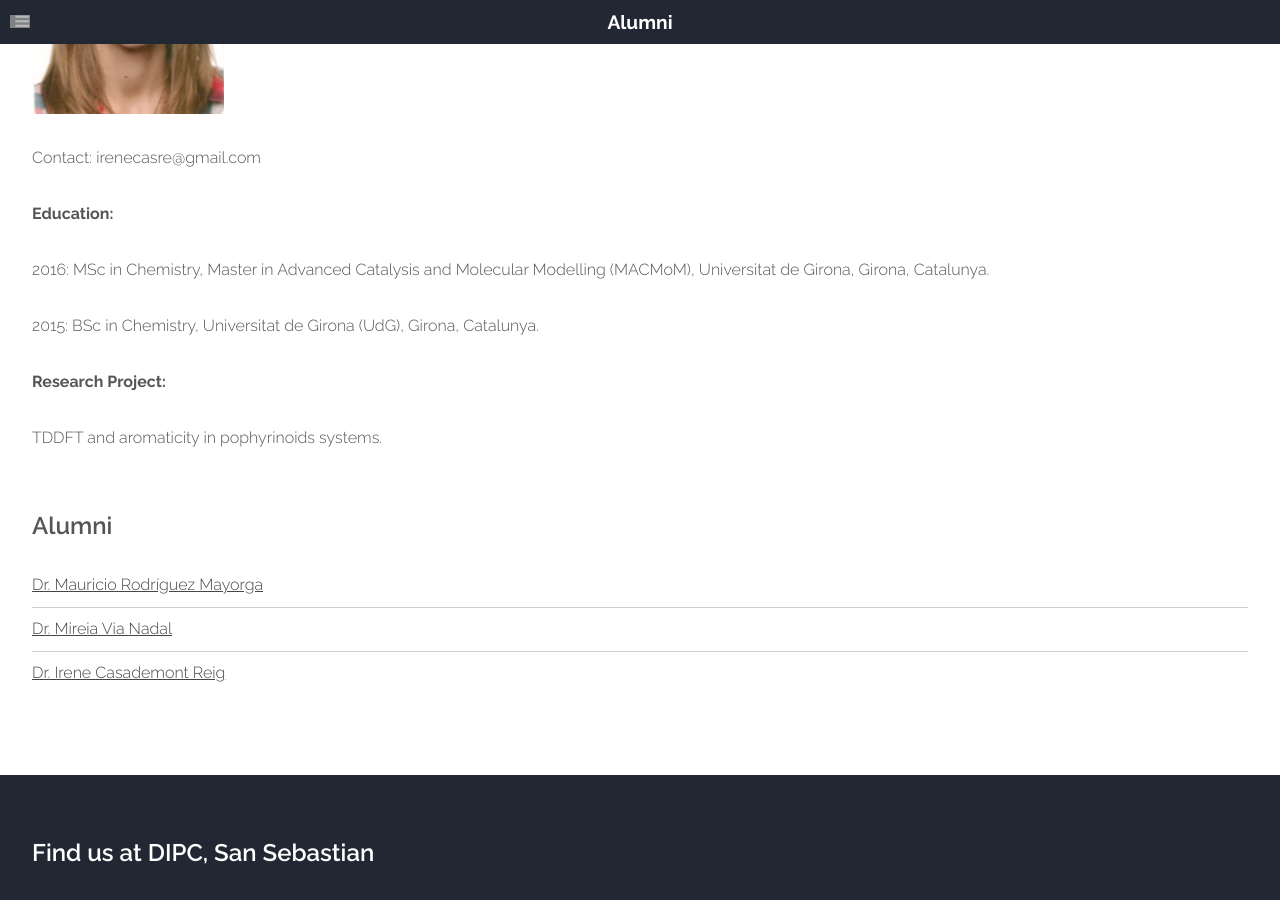
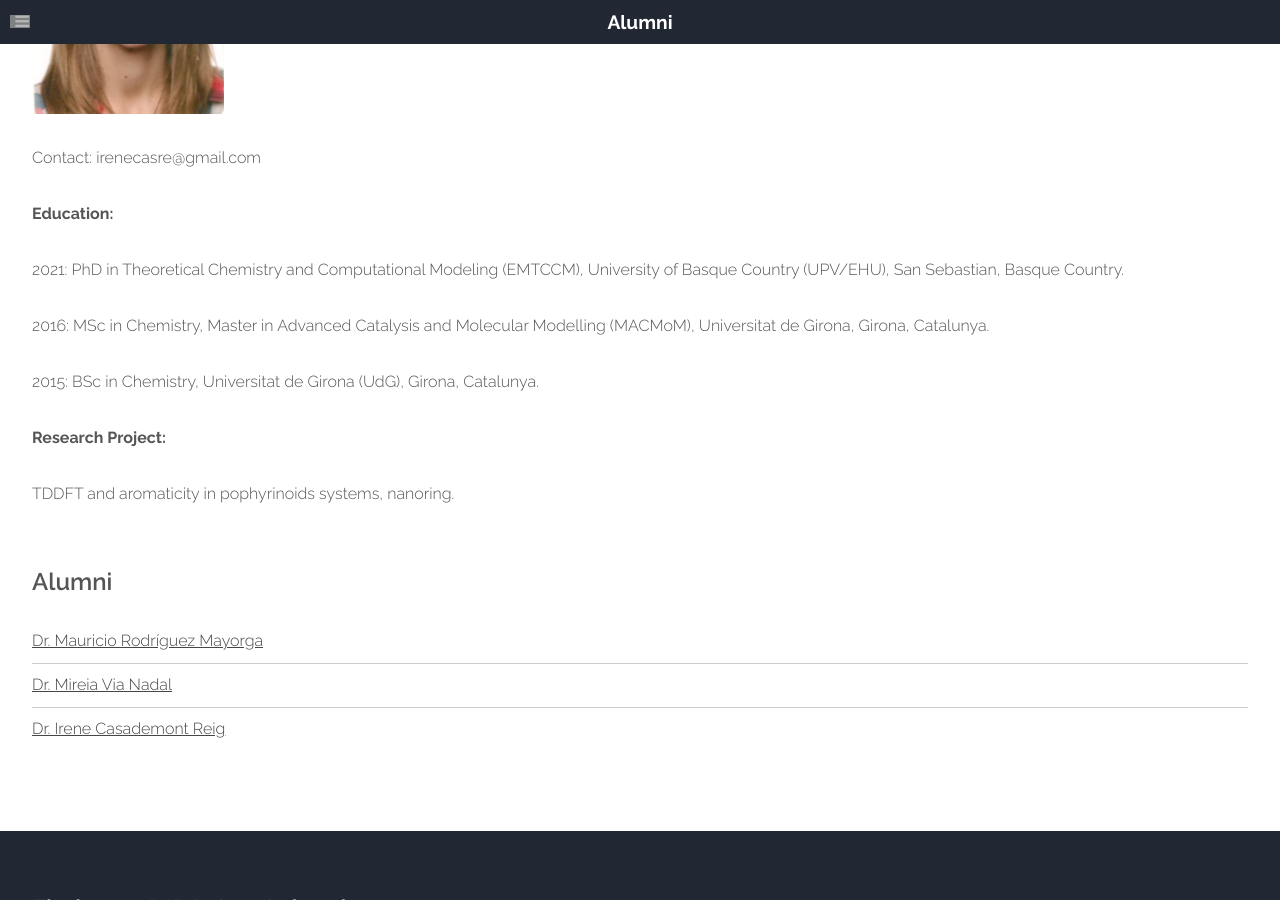
Before and after one commit to old-jekyll-templates/Horizons-Jekyll-Theme, a Jekyll site: the page built from members/irene_casademont_reig.html, in a window 1280 px wide and 900 px high, scrolled down 442 px. Built offline with Jekyll 4.4.1, drawn with Linux system fonts in a browser that asks for light colours; grey boxes are pictures that could not be loaded.

Commit message:
Update irene_casademont_reig.html

```diff
--- a/members/irene_casademont_reig.html
+++ b/members/irene_casademont_reig.html
@@ -31,10 +31,11 @@ layout: main
 	    <a href="#" class="image feature"><img src="{{ site.baseurl }}/members/photos/irene.png" alt="" style="width: 15vw; min-width: 60px;" /></a>
 	    <p>Contact: irenecasre@gmail.com</p>
 	    <p><b>Education:</b></p>
+	    <p>2021: PhD in Theoretical Chemistry and Computational Modeling (EMTCCM), University of Basque Country (UPV/EHU), San Sebastian, Basque Country.</p>
             <p>2016: MSc in Chemistry, Master in Advanced Catalysis and Molecular Modelling (MACMoM), Universitat de Girona, Girona, Catalunya.</p>
 	    <p>2015: BSc in Chemistry, Universitat de Girona (UdG), Girona, Catalunya.</p>
             <p><b>Research Project:</b></p>
-	    <p>TDDFT and aromaticity in pophyrinoids systems.</p>
+	    <p>TDDFT and aromaticity in pophyrinoids systems, nanoring.</p>
           </section>
 				</div>
 
```
